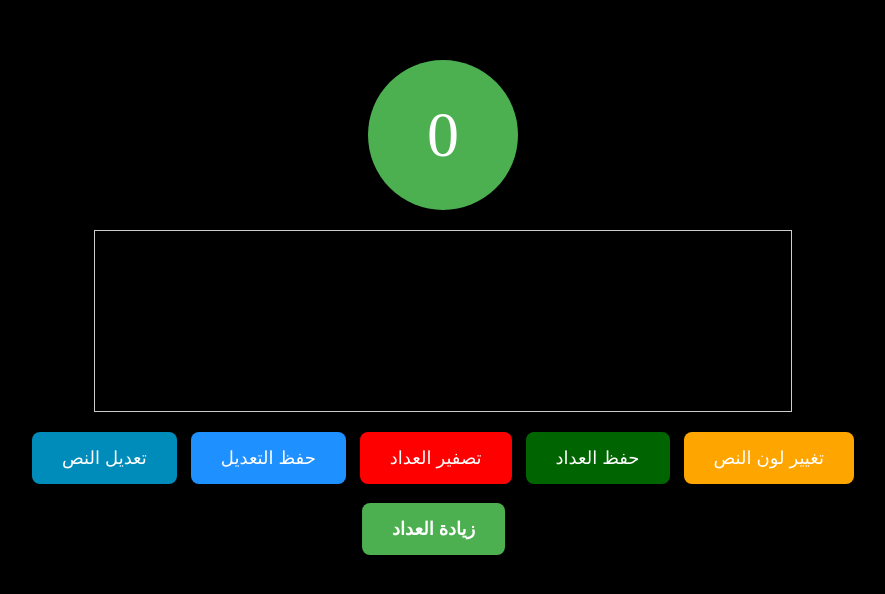
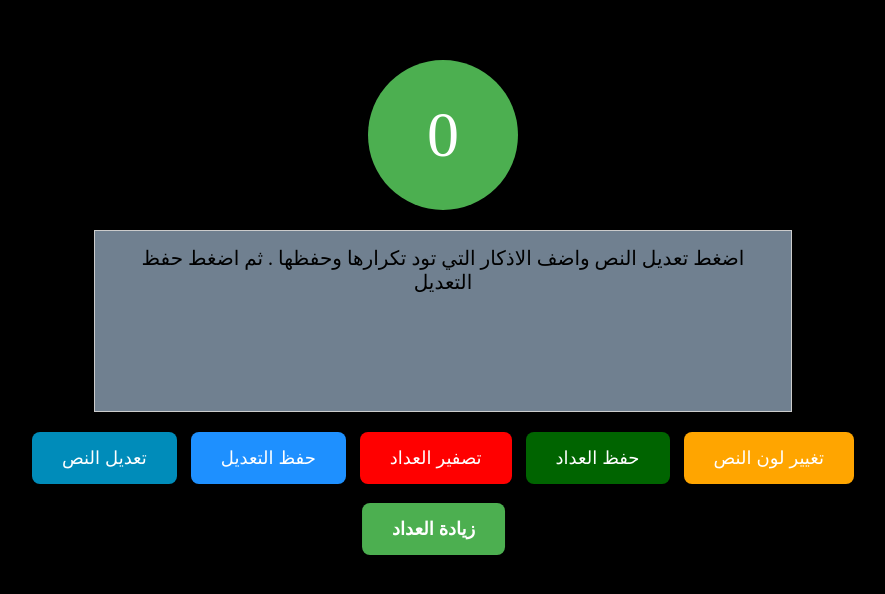
Before and after one commit to 3mero/tzkeer, a plain HTML site: page index.html in a window 1280 px wide. Shown: the part 132-726 px from the top of the page, without its empty margins (197-1082 px from the left). Drawn offline with Linux system fonts and the light colour scheme.

Commit message:
Update index.html

```diff
--- a/index.html
+++ b/index.html
@@ -64,6 +64,7 @@
       margin: auto;
       font-size: 20px;
       transition: background-color 0.3s;
+      background-color: #708090;
     }
 
     #editableText.editing {
```
